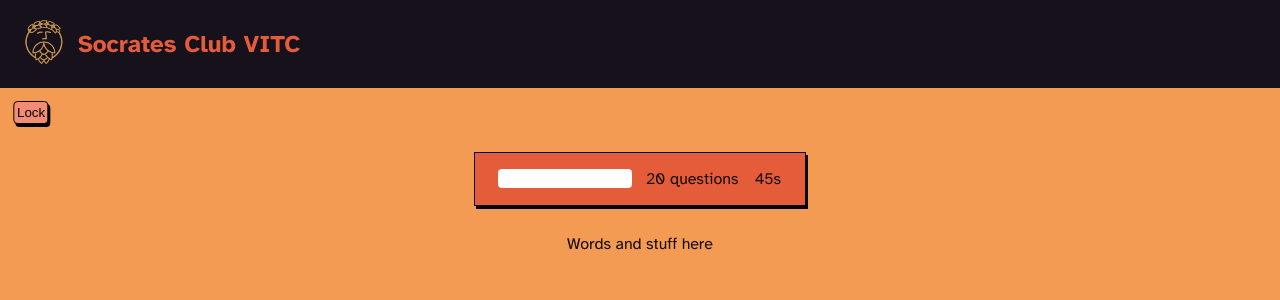
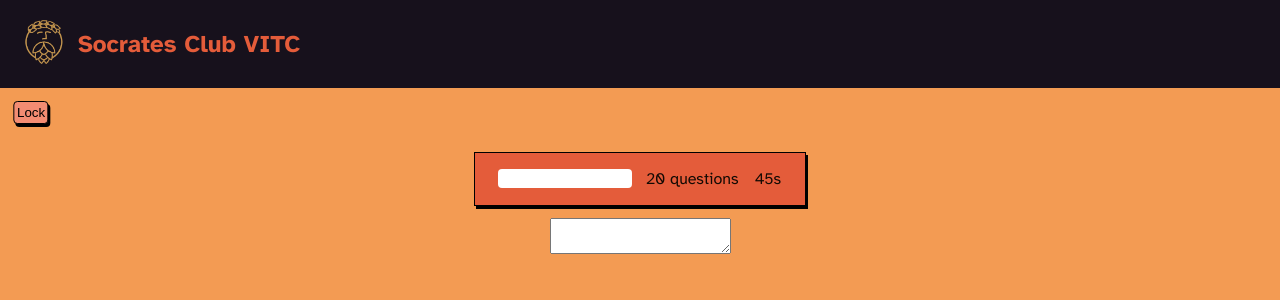
Before and after one commit to socratesclubvitc/qtimer, a React (Create React App) app: page / in a window 1280 px wide. Shown: the top 300 px of the page. Built offline with nearby package versions, Linux system fonts and the light colour scheme.

Commit message:
added footer textbox

```diff
--- a/src/App.js
+++ b/src/App.js
@@ -33,7 +33,7 @@ class App extends Component {
                 }
             ],
             locked: false,
-            footerText: ""
+            footer: ""
         }
 
         this.handleTeamNameChange = this.handleTeamNameChange.bind(this);
@@ -49,6 +49,8 @@ class App extends Component {
         this.manipulateTimer = this.manipulateTimer.bind(this);
 
         this.toggleLock = this.toggleLock.bind(this);
+
+        this.handleFooterChange = this.handleFooterChange.bind(this);
 
         this.playChime = () => {
             let track = new Audio(chime);
@@ -77,6 +79,13 @@ class App extends Component {
                 }
             })
         })
+    }
+
+    handleFooterChange(event) {
+        this.setState((state, props) => ({
+            ...state,
+            footer: event.target.value
+        }))
     }
 
     deductQuestion(index) {
@@ -184,7 +193,7 @@ class App extends Component {
                                 <span>{team.qLeft} questions</span>
                                 <span>{team.timeLeft + "s"}</span>
                             </Card>
-                        ), <p key="n" style={{ textAlign: "center" }}>Words and stuff here</p>]
+                        ), <textarea key="n" onChange={this.handleFooterChange}>{this.state.question}</textarea>]
                     }
 
                     {
@@ -209,7 +218,7 @@ class App extends Component {
                                         </Card>
                                     );
                             }
-                        ), <p style={{ textAlign: "center" }}>Words and stuff here</p>]
+                        ), <p style={{ textAlign: "center" }}>{this.state.footer}</p>]
                     }
                 </section>
             </main>
```
